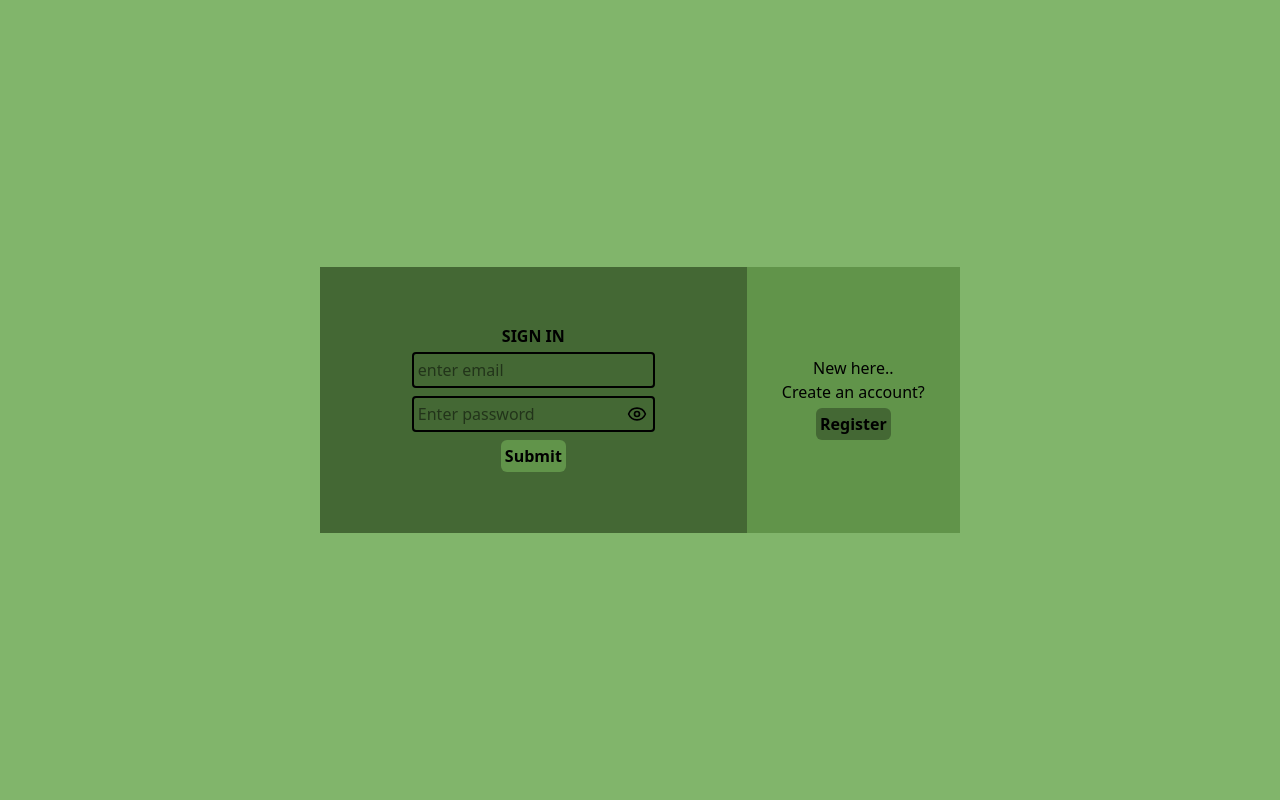
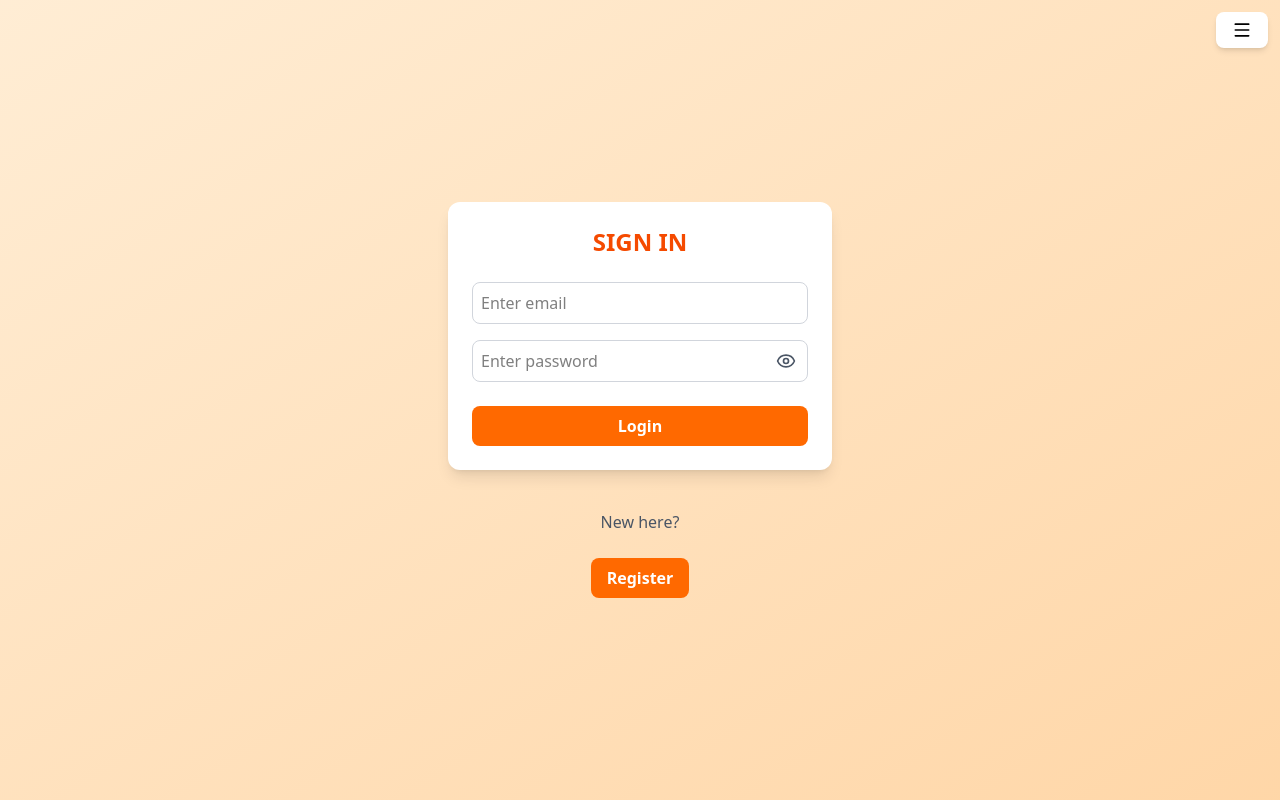
Before and after one commit to simha-sage/Food-App, a React (Vite) app in the folder frontend/: page /userAuthToggle in a window 1280 px wide. Built offline with nearby package versions, Linux system fonts and the light colour scheme; no server answers.

Commit message:
deploy setup-0

```diff
--- a/frontend/src/components/adminDashboard.jsx
+++ b/frontend/src/components/adminDashboard.jsx
@@ -1,7 +1,8 @@
 import { useState, useEffect } from "react";
 import { useSwiggy } from "../context/SwiggyContext";
+import { useNavigate } from "react-router-dom";
 const Restaurants = ({ setCurrentMain, setSelectRestaurant }) => {
-  const { restaurants, setRestaurants } = useSwiggy();
+  const { sellerRestaurants, setSellerRestaurants, seller } = useSwiggy();
   const AddingForm = () => {
     //basic info
     const [restaurantName, setRestaurantName] = useState("");
@@ -48,6 +49,7 @@ const Restaurants = ({ setCurrentMain, setSelectRestaurant }) => {
             body: JSON.stringify({
               name: restaurantName,
               ownerName,
+              ownerId: seller._id,
               phoneNumber,
               email,
               location: { city, pincode },
@@ -64,7 +66,7 @@ const Restaurants = ({ setCurrentMain, setSelectRestaurant }) => {
         const data = await response.json();
         if (data.success) {
           alert("restaurant created successfully");
-          setRestaurants((prev) => [...prev, data.data]);
+          setSellerRestaurants((prev) => [...prev, data.data]);
           setCurrentMain(() => Restaurants);
         } else {
           alert("failed to create restaurant");
@@ -275,7 +277,7 @@ const Restaurants = ({ setCurrentMain, setSelectRestaurant }) => {
       </div>
 
       <div className="space-y-2">
-        {restaurants.map((data, index) => (
+        {sellerRestaurants.map((data, index) => (
           <p
             key={data._id}
             className="p-3 border rounded-md bg-gray-50 hover:bg-gray-100 transition"
@@ -565,11 +567,25 @@ const Dishes = ({
   );
 };
 const Categories = ({ selectedRestaurant }) => {
+  if (!selectedRestaurant) {
+    return (
+      <div>
+        <p className="font-extrabold text-2xl mb-6">select restaurant</p>
+        <button
+          className="bg-amber-500 px-4 py-2 rounded-2xl"
+          onClick={() => setCurrentMain(() => Restaurants)}
+        >
+          GO
+        </button>
+      </div>
+    );
+  }
+
   return (
     <div>
       <div className="space-y-3">
         {selectedRestaurant.categories.map((category) => (
-          <div key={category.title}>
+          <div key={category._id}>
             <h2 className="font-bold text-lg mb-2">{category.title}</h2>
 
             {category.dishes.map((dish) => (
@@ -611,6 +627,8 @@ const AdminDashboard = () => {
   const [selectedRestaurant, setSelectRestaurant] = useState(null);
   const [restaurants, setRestaurants] = useState([]);
   const [loading, setLoading] = useState(true);
+  const { seller, setSeller } = useSwiggy();
+  const navigate = useNavigate();
 
   useEffect(() => {
     const fetchRestaurants = async () => {
@@ -633,6 +651,11 @@ const AdminDashboard = () => {
   }, []);
 
   if (loading) return <p>Loading restaurants...</p>;
+  if (!seller || !seller._id || seller === null) {
+    navigate("/sellerAuthToggle");
+
+    return;
+  }
   return (
     <div className="flex">
       <div className="fixed top-0 left-0 bg-blue-600 text-white w-2/12 h-screen shadow-lg flex flex-col">
@@ -665,7 +688,11 @@ const AdminDashboard = () => {
         </nav>
 
         <button
-          onClick={() => alert("logout")}
+          onClick={() => {
+            if (window.confirm("Are you sure you want to logout?")) {
+              setSeller(null);
+            }
+          }}
           className="m-6 mt-auto py-2 px-4 bg-amber-500 text-blue-900 font-bold rounded-lg hover:bg-amber-400 transition duration-200"
         >
           Logout
--- a/frontend/src/components/home.jsx
+++ b/frontend/src/components/home.jsx
@@ -2,6 +2,7 @@ import Card from "./card";
 import Footer from "./footer";
 import Navigation from "./navigation";
 import { useSwiggy } from "../context/SwiggyContext";
+import { useNavigate } from "react-router-dom";
 import { useState } from "react";
 
 const RestaCards = ({ setCurrentMain, setSelectRestaurant }) => {
@@ -24,6 +25,14 @@ const RestaCards = ({ setCurrentMain, setSelectRestaurant }) => {
 const Home = () => {
   const [CurrentMain, setCurrentMain] = useState(() => RestaCards);
   const [selectedRestaurant, setSelectRestaurant] = useState(null);
+  const navigate = useNavigate();
+  const { user } = useSwiggy();
+  if (!user || !user._id || user === null) {
+    navigate("/userAuthToggle");
+
+    return;
+  }
+
   return (
     <>
       <div className="relative min-h-screen flex flex-col ">
--- a/frontend/src/components/sellerAuthToggle.jsx
+++ b/frontend/src/components/sellerAuthToggle.jsx
@@ -1,6 +1,7 @@
 import React, { useState } from "react";
-import { Eye, EyeOff } from "lucide-react"; // ✅ password toggle icons
+import { Eye, EyeOff, Menu } from "lucide-react"; // ✅ password toggle icons
 import { useNavigate } from "react-router-dom";
+import { useSwiggy } from "../context/SwiggyContext";
 
 // 🔑 Reusable Password Input
 const PasswordInput = ({ value, onChange, placeholder = "Enter password" }) => {
@@ -33,6 +34,7 @@ const SignIn = () => {
   const navigate = useNavigate();
   const [email, setEmail] = useState("");
   const [password, setPassword] = useState("");
+  const { setSeller } = useSwiggy();
 
   const handleSignIn = async () => {
     const response = await fetch(
@@ -48,6 +50,7 @@ const SignIn = () => {
       setEmail("");
       setPassword("");
       window.alert("Login successful");
+      setSeller(data.data);
       navigate("/adminDashboard");
     } else {
       window.alert("Login Unsuccessful");
@@ -159,7 +162,7 @@ const SignUpButton = ({ onClick }) => (
     <p className="text-gray-600 mb-2">New here?</p>
     <button
       onClick={onClick}
-      className="px-6 py-2 bg-blue-600 text-white rounded-lg hover:bg-blue-700 transition"
+      className="px-6 py-2 bg-green-600 text-white rounded-lg hover:bg-green-700 transition"
     >
       Register
     </button>
@@ -171,7 +174,7 @@ const SignInButton = ({ onClick }) => (
     <p className="text-gray-600 mb-2">Already have an account?</p>
     <button
       onClick={onClick}
-      className="px-6 py-2 bg-blue-600 text-white rounded-lg hover:bg-blue-700 transition"
+      className="px-6 py-2 bg-green-600 text-white rounded-lg hover:bg-green-700 transition"
     >
       Login
     </button>
@@ -181,6 +184,8 @@ const SignInButton = ({ onClick }) => (
 // ✅ Main Toggle
 const SellerAuthToggle = () => {
   const [isSignIn, setIsSignIn] = useState(true);
+  const [showMenu, setShowMenu] = useState(false);
+  const navigate = useNavigate();
 
   return (
     <div className="min-h-screen flex items-center justify-center bg-gray-100">
@@ -195,6 +200,25 @@ const SellerAuthToggle = () => {
           <SignInButton onClick={() => setIsSignIn(true)} />
         </div>
       )}
+      <div
+        onClick={() => {
+          //navigate("/sellerAuthToggle")
+          setShowMenu(!showMenu);
+        }}
+        className="absolute top-3 right-3  px-4 py-2 bg-white text-orange font-bold rounded-lg shadow-md hover:bg-green-700 transition"
+      >
+        <Menu size={20} />
+        {showMenu && (
+          <div className="absolute top-10 right-0 bg-white border border-gray-300 rounded-lg shadow-lg w-40">
+            <button
+              onClick={() => navigate("/userAuthToggle")}
+              className="w-full text-left px-4 py-2 hover:bg-gray-100 transition rounded-lg font-semibold"
+            >
+              Login as User
+            </button>
+          </div>
+        )}
+      </div>
     </div>
   );
 };
--- a/frontend/src/components/userAuthToggle.jsx
+++ b/frontend/src/components/userAuthToggle.jsx
@@ -1,9 +1,11 @@
-import React, { useContext, useState, useEffect } from "react";
-const apiUrl = import.meta.env.VITE_API_URL;
+import React, { useState } from "react";
 import { useNavigate } from "react-router-dom";
 import { useSwiggy } from "../context/SwiggyContext";
-import { Eye, EyeOff } from "lucide-react"; // ✅ install lucide-react for icons
+import { Eye, EyeOff, Menu } from "lucide-react";
 
+const apiUrl = import.meta.env.VITE_API_URL;
+
+// 🔑 Password Input with toggle
 const PasswordInput = ({ value, onChange }) => {
   const [showPassword, setShowPassword] = useState(false);
 
@@ -16,11 +18,11 @@ const PasswordInput = ({ value, onChange }) => {
         value={value}
         onChange={onChange}
         minLength="6"
-        className="border-2  rounded p-1 px-1 my-1 text-black"
+        className="border border-gray-300 rounded-lg p-2 my-2 w-full text-black focus:outline-none focus:ring-2 focus:ring-orange-500"
       />
       <button
         type="button"
-        className="absolute inset-y-0 right-2 flex items-center text-black"
+        className="absolute inset-y-0 right-3 flex items-center text-gray-600"
         onClick={() => setShowPassword(!showPassword)}
       >
         {showPassword ? <EyeOff size={20} /> : <Eye size={20} />}
@@ -29,12 +31,14 @@ const PasswordInput = ({ value, onChange }) => {
   );
 };
 
+// 🔐 Sign In
 const SignIn = () => {
   const navigate = useNavigate();
   const [email, setEmail] = useState("");
   const [password, setPassword] = useState("");
-  const { user, setUser } = useSwiggy();
-  const handleSignIn = async (e) => {
+  const { setUser } = useSwiggy();
+
+  const handleSignIn = async () => {
     try {
       const response = await fetch(`${apiUrl}/api/auth/userSignIn`, {
         method: "POST",
@@ -43,13 +47,13 @@ const SignIn = () => {
         credentials: "include",
       });
       const data = await response.json();
-      if (data.message == "Login successful") {
+      if (data.message === "Login successful") {
+        setUser(data.data);
         setEmail("");
         setPassword("");
-        setUser(data.data);
         navigate("/");
       } else {
-        window.alert("Login Unsucessful");
+        window.alert("Login Unsuccessful");
       }
     } catch (err) {
       console.error("err", err);
@@ -57,38 +61,38 @@ const SignIn = () => {
   };
 
   return (
-    <div className="bg-[#446834] h-4/12 w-60 md:w-4/12 flex justify-center items-center">
+    <div className="bg-white rounded-xl shadow-lg p-6 w-72 md:w-96 flex flex-col items-center">
+      <p className="font-extrabold text-2xl text-orange-600 mb-4">SIGN IN</p>
       <form
-        className="flex flex-col items-center"
-        id="signIn"
+        className="flex flex-col items-center w-full"
         onSubmit={(e) => {
           e.preventDefault();
           handleSignIn();
         }}
       >
-        <p className="font-extrabold">SIGN IN</p>
         <input
           type="email"
-          placeholder="enter email"
+          placeholder="Enter email"
           value={email}
           required
           onChange={(e) => setEmail(e.target.value)}
-          className="border-2  rounded p-1 px-1 my-1 text-black"
+          className="border border-gray-300 rounded-lg p-2 my-2 w-full text-black focus:outline-none focus:ring-2 focus:ring-orange-500"
         />
-
         <PasswordInput
           value={password}
           onChange={(e) => setPassword(e.target.value)}
         />
         <input
-          className="bg-[#61944a] p-1 m-1 rounded-md font-bold text-black"
           type="submit"
+          value="Login"
+          className="bg-orange-500 hover:bg-orange-600 transition text-white p-2 mt-4 rounded-lg font-bold w-full cursor-pointer"
         />
       </form>
     </div>
   );
 };
 
+// 🆕 Sign Up
 const SignUp = ({ setIsSignIn }) => {
   const [email, setEmail] = useState("");
   const [password, setPassword] = useState("");
@@ -127,17 +131,17 @@ const SignUp = ({ setIsSignIn }) => {
   };
 
   return (
-    <div className="bg-[#446834] h-auto w-60 md:w-4/12 flex justify-center items-center p-4 rounded-lg shadow-lg">
-      <form
-        className="flex flex-col items-center w-full"
-        onSubmit={handleSignUp}
-      >
-        <p className="font-extrabold text-lg mb-3">SIGN UP</p>
+    <div className="bg-white rounded-xl shadow-lg p-6 w-72 md:w-96 flex flex-col items-center">
+      <p className="font-extrabold text-2xl text-orange-600 mb-4">SIGN UP</p>
 
       {error && (
         <p className="text-red-500 text-sm mb-2 text-center">{error}</p>
       )}
 
+      <form
+        className="flex flex-col items-center w-full"
+        onSubmit={handleSignUp}
+      >
         <input
           type="email"
           placeholder="Enter email"
@@ -145,7 +149,7 @@ const SignUp = ({ setIsSignIn }) => {
           required
           maxLength={30}
           onChange={(e) => setEmail(e.target.value)}
-          className="border-2 border-gray-500 rounded p-2 my-1 w-full focus:outline-none focus:ring-2 focus:ring-green-600"
+          className="border border-gray-300 rounded-lg p-2 my-2 w-full text-black focus:outline-none focus:ring-2 focus:ring-orange-500"
         />
         <input
           type="text"
@@ -154,56 +158,57 @@ const SignUp = ({ setIsSignIn }) => {
           required
           maxLength={30}
           onChange={(e) => setUserName(e.target.value)}
-          className="border-2 border-gray-500 rounded p-2 my-1 w-full focus:outline-none focus:ring-2 focus:ring-green-600"
+          className="border border-gray-300 rounded-lg p-2 my-2 w-full text-black focus:outline-none focus:ring-2 focus:ring-orange-500"
         />
         <PasswordInput
           value={password}
           onChange={(e) => setPassword(e.target.value)}
-          placeholder="Enter password"
-          required
-          minLength={6}
-          className="border-2 border-gray-500 rounded p-2 my-1 w-full focus:outline-none focus:ring-2 focus:ring-green-600"
         />
 
         <input
           type="submit"
           value={loading ? "Signing Up..." : "Sign Up"}
           disabled={loading}
-          className="bg-[#61944a] p-2 mt-3 rounded-md text-black font-bold cursor-pointer disabled:opacity-50 disabled:cursor-not-allowed w-full"
+          className="bg-orange-500 hover:bg-orange-600 transition text-white p-2 mt-4 rounded-lg font-bold w-full cursor-pointer disabled:opacity-50 disabled:cursor-not-allowed"
         />
       </form>
     </div>
   );
 };
 
+// 🔄 Switch Buttons
 const SignUpButton = ({ onClick }) => (
-  <div className="bg-[#61944a] h-30 md:h-4/12 w-60 md:w-2/12 flex flex-col justify-center items-center">
-    <p className="text-black">New here..</p>
-    <p className="text-black">Create an account?</p>
-    <input
-      type="button"
-      className="bg-[#446834] p-1 m-1 rounded-md font-bold text-black"
-      value="Register"
+  <div className="text-center mt-4">
+    <p className="text-gray-600 mb-2">New here?</p>
+    <button
       onClick={onClick}
-    />
+      className="bg-orange-500 hover:bg-orange-600 transition text-white px-4 py-2 mt-4 rounded-lg font-bold"
+    >
+      Register
+    </button>
   </div>
 );
+
 const SignInButton = ({ onClick }) => (
-  <div className="bg-[#61944a] h-30 md:h-4/12 w-60 md:w-2/12 flex flex-col justify-center items-center">
-    <p className="text-black">Welcome back!</p>
-    <input
-      type="button"
-      className="bg-[#446834] p-1 m-1 rounded-md font-bold text-black"
-      value="Login"
+  <div className="text-center mt-4">
+    <p className="text-gray-600 mb-2">New here?</p>
+    <button
       onClick={onClick}
-    />
+      className="bg-orange-500 hover:bg-orange-600 transition text-white px-4 py-2 mt-4 rounded-lg font-bold"
+    >
+      Login
+    </button>
   </div>
 );
-const UserAuthToggle = ({ onLogin }) => {
+
+// 🎯 Main Toggle Page
+const UserAuthToggle = () => {
   const [isSignIn, setIsSignIn] = useState(true);
+  const [showMenu, setShowMenu] = useState(false);
+  const navigate = useNavigate();
+
   return (
-    <>
-      <div className="flex flex-col md:flex-row justify-center items-center h-screen  bg-[#81b56b]">
+    <div className="relative flex flex-col  justify-center items-center gap-6 h-screen bg-gradient-to-br from-orange-100 to-orange-200">
       {isSignIn ? (
         <>
           <SignIn />
@@ -215,8 +220,29 @@ const UserAuthToggle = ({ onLogin }) => {
           <SignUp setIsSignIn={setIsSignIn} />
         </>
       )}
+
+      {/* Seller Auth Button */}
+      <div
+        onClick={() => {
+          //navigate("/sellerAuthToggle")
+          setShowMenu(!showMenu);
+        }}
+        className="absolute top-3 right-3  px-4 py-2 bg-white text-orange font-bold rounded-lg shadow-md hover:bg-orange-700 transition"
+      >
+        <Menu size={20} />
+        {showMenu && (
+          <div className="absolute top-10 right-0 bg-white border border-gray-300 rounded-lg shadow-lg w-30">
+            <button
+              onClick={() => navigate("/sellerAuthToggle")}
+              className="w-full text-left px-4 py-2 hover:bg-gray-100 transition rounded-lg font-semibold"
+            >
+              i`m a Seller
+            </button>
           </div>
-    </>
+        )}
+      </div>
+    </div>
   );
 };
+
 export default UserAuthToggle;
--- a/frontend/src/context/SwiggyContext.jsx
+++ b/frontend/src/context/SwiggyContext.jsx
@@ -1,12 +1,40 @@
 import { createContext, use, useContext, useEffect, useState } from "react";
+import { useNavigate } from "react-router-dom";
 const apiUrl = import.meta.env.VITE_API_URL;
 const swiggyContext = createContext();
 export const SwiggyProvider = ({ children }) => {
   const [cartItems, setCartItems] = useState([]);
   const [user, setUser] = useState([]);
+  const [seller, setSeller] = useState([]);
+  const [sellerRestaurants, setSellerRestaurants] = useState([]);
+  const navigate = useNavigate();
 
   const [restaurants, setRestaurants] = useState([]);
   const [loading, setLoading] = useState(true);
+  useEffect(() => {
+    const fetchSellerRestaurants = async () => {
+      try {
+        if (!seller || !seller._id || seller === null) {
+          return;
+        }
+        const res = await fetch(
+          `http://localhost:5000/api/restaurant/${seller._id}`
+        ); // backend URL
+        const data = await res.json();
+        if (data.success) {
+          setSellerRestaurants(data.data);
+        } else {
+          console.error("Failed to fetch restaurants");
+        }
+      } catch (err) {
+        console.error(err);
+      } finally {
+        setLoading(false);
+      }
+    };
+
+    fetchSellerRestaurants();
+  }, [seller]);
 
   useEffect(() => {
     const fetchRestaurants = async () => {
@@ -28,7 +56,6 @@ export const SwiggyProvider = ({ children }) => {
     fetchRestaurants();
   }, []);
   useEffect(() => {
-    console.log("User changed:", user._id);
     if (user && user._id) {
       const getCart = async () => {
         try {
@@ -85,8 +112,12 @@ export const SwiggyProvider = ({ children }) => {
         setUser,
         restaurants,
         setRestaurants,
+        sellerRestaurants,
+        setSellerRestaurants,
         loading,
         setLoading,
+        seller,
+        setSeller,
       }}
     >
       {children}
```
Lines whose indentation alone changed are shown as unchanged.
